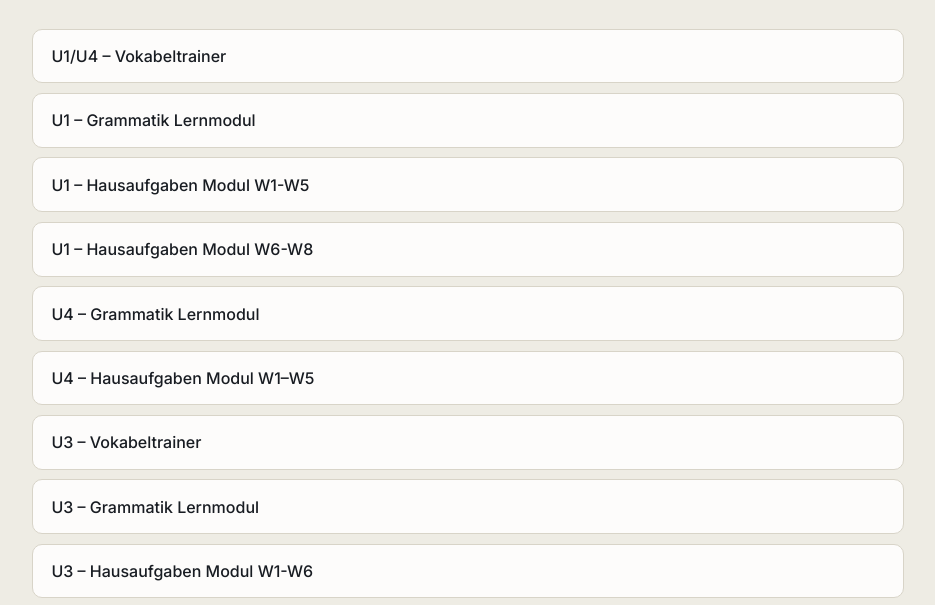
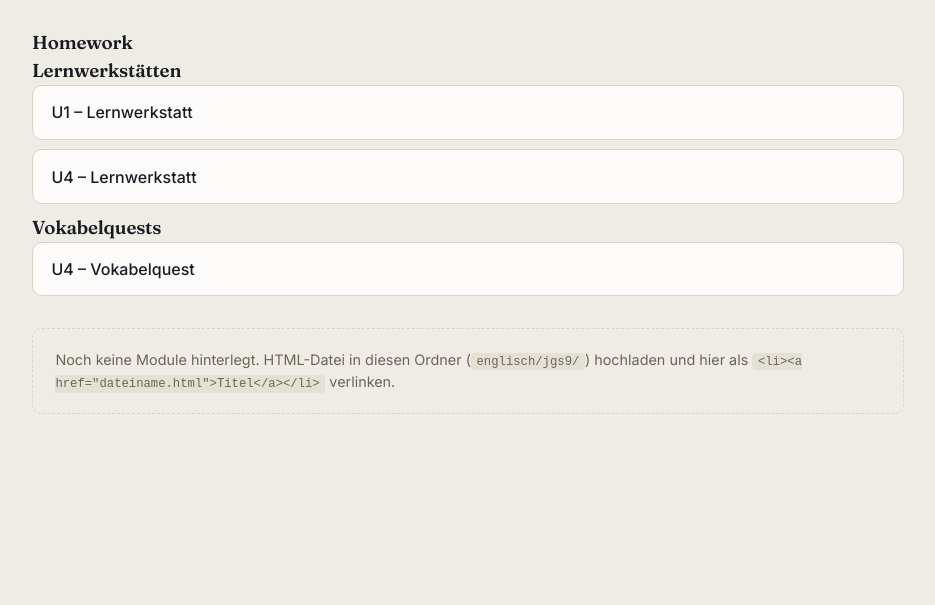
Before and after one commit to erikeising/Lernmodule, a plain HTML site: page englisch/jgs9/index.html in a window 1280 px wide. Shown: the part 184-789 px from the top of the page, without its empty margins (172-1107 px from the left). Drawn offline with Linux system fonts and the light colour scheme.

Commit message:
Update index.html

```diff
--- a/englisch/jgs9/index.html
+++ b/englisch/jgs9/index.html
@@ -13,22 +13,16 @@
   <h1>JGS 9</h1>
 
   <ul class="module-list">
-  <li><a href="U1_U4_Vokabeltrainer.html">U1/U4 – Vokabeltrainer</a></li>
+    <h3>Homework</h3>
 
-  <li><a href="U1_Grammatik_Lernmodul.html">U1 – Grammatik Lernmodul</a></li>
-  <li><a href="U1_HA_Module.html">U1 – Hausaufgaben Modul W1-W5</a></li>
-  <li><a href="U1_HA_Module_R6-R8.html">U1 – Hausaufgaben Modul W6-W8</a></li>
-  <li><a href="U4_Grammatik_Lernmodul.html">U4 – Grammatik Lernmodul</a></li>
-  <li><a href="U4_HA_Module_W1-W5.html">U4 – Hausaufgaben Modul W1–W5</a></li>
-  <li><a href="U3_Vokabel_Lernmodul">U3 – Vokabeltrainer</a></li>
-  <li><a href="U3_Grammatik_Lernmodul.html">U3 – Grammatik Lernmodul</a></li>
-  <li><a href="U3_HA_Module_R1-R6.html">U3 – Hausaufgaben Modul W1-W6</a></li>
+    <h3>Lernwerkstätten</h3>
+<li><a href="E_JGS9_U1_Lernwerkstatt.html">U1 – Lernwerkstatt</a></li>
+<li><a href="E_JGS9_U4_Lernwerkstatt.html">U4 – Lernwerkstatt</a></li>
 
-  <li><a href="E_JGS9_U1-Lernwerkstatt">U1 – Lernwerkstatt</a></li>
-  <li><a href="E_JGS9_U4-Lernwerkstatt">U4 – Lernwerkstatt</a></li>
-  <li><a href="E_JGS9_U3-Lernwerkstatt">U3 – Lernwerkstatt</a></li>
+    <h3>Vokabelquests</h3>
+<li><a href="E_JGS9_U4_Vokabelquest">U4 – Vokabelquest</a></li>
 
-  <li><a href="E_JGS9_U4_Vokabelquest">U4 – Vokabelquest</a></li>
+
 </ul>
 
   <div class="empty-note">
```
